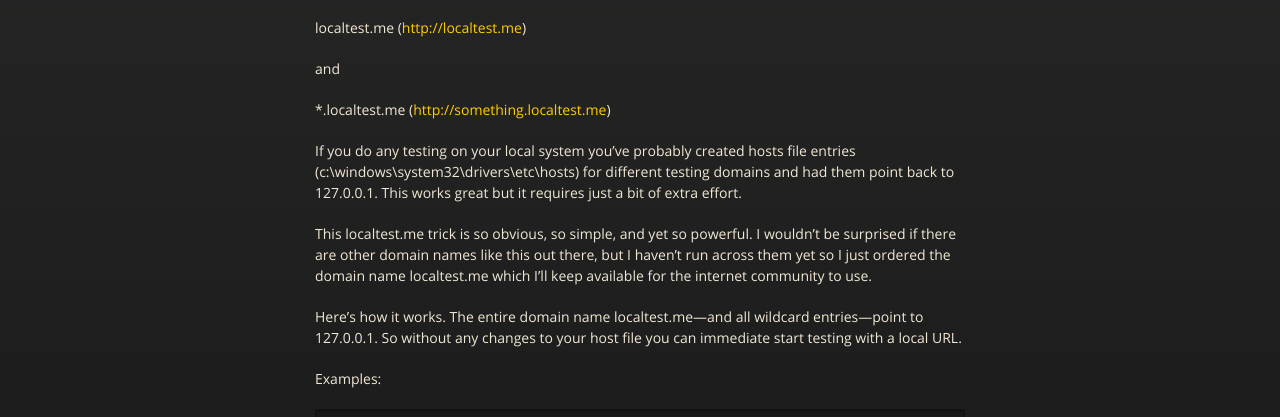
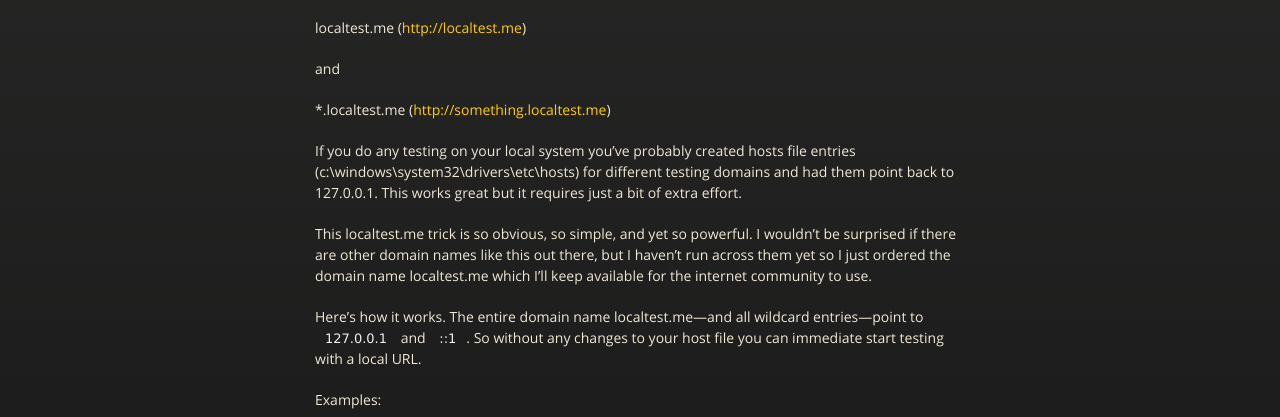
Before and after one commit to localtest-dot-me/localtest-dot-me.github.com, a plain HTML site: page index.html in a window 1280 px wide. Shown: the part 336-753 px from the top of the page. Drawn offline with nearby package versions, Linux system fonts and the light colour scheme.

Commit message:
Add IPv6 reference

```diff
--- a/index.html
+++ b/index.html
@@ -42,7 +42,7 @@
 
 <p>This localtest.me trick is so obvious, so simple, and yet so powerful.  I wouldn’t be surprised if there are other domain names like this out there, but I haven’t run across them yet so I just ordered the domain name localtest.me which I’ll keep available for the internet community to use.</p>
 
-<p>Here’s how it works. The entire domain name localtest.me—and all wildcard entries—point to 127.0.0.1.  So without any changes to your host file you can immediate start testing with a local URL.</p>
+<p>Here’s how it works. The entire domain name localtest.me—and all wildcard entries—point to <code>127.0.0.1</code> and <code>::1</code>. So without any changes to your host file you can immediate start testing with a local URL.</p>
 
 <p>Examples:</p>
 
```
